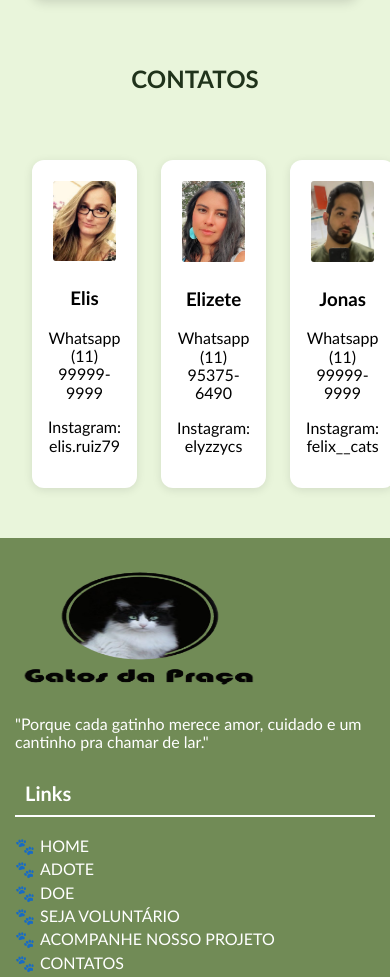
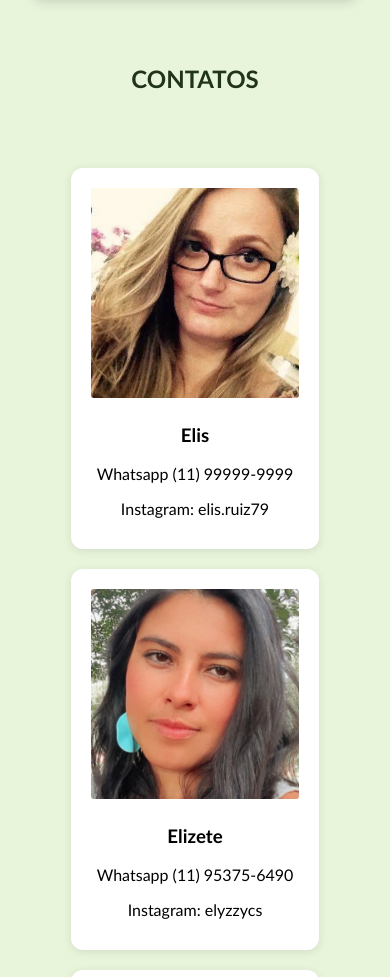
Before and after one commit to guilhermedealmeidacruz/gatosdapraca.github.io, a plain HTML site: page contato.html in a window 390 px wide. Shown: the part 845-1822 px from the top of the page. Drawn offline with Linux system fonts and the light colour scheme.

Commit message:
Add files via upload
Ajuste dos cards

```diff
--- a/CSS/style-adote.css
+++ b/CSS/style-adote.css
@@ -9,19 +9,21 @@
 
   }
   .contato {
-    display: grid;
+    display: flex;
     grid-template-columns: repeat(3, 1fr);
-    gap: 1.5rem;
-    padding: 2rem;
+    gap: 20px;
+    padding: 40px;
     max-width: 800px;
     margin: 0 auto;
-    justify-items: center;
+    justify-content: center;
+    flex-wrap: wrap;
 
   }
   .card {
     background: #ffffff;
     border-radius: 12px;
-    padding: 1rem;
+    padding: 15px;
+    width: 260px;
     box-shadow: 0 2px 10px rgba(0, 0, 0, 0.1);
     text-align: center;
     transition: transform 0.2s ease, box-shadow 0.2s ease;
@@ -34,10 +36,22 @@
 
   .card img {
     width: 100%;
-    height: auto;
+    height: 280px;
+    object-fit: cover;
     border-radius: 8px;
   }
-
+  @media(max-width: 768px){
+    .contato{
+      flex-direction: column;
+      align-items: center;
+    }
+    .card{
+      width: 80%;
+    }
+    .card img{
+      height: 220px;
+    }
+  }
   .card button {
     margin-top: 1rem;
     padding: 0.5rem 1rem;
```
